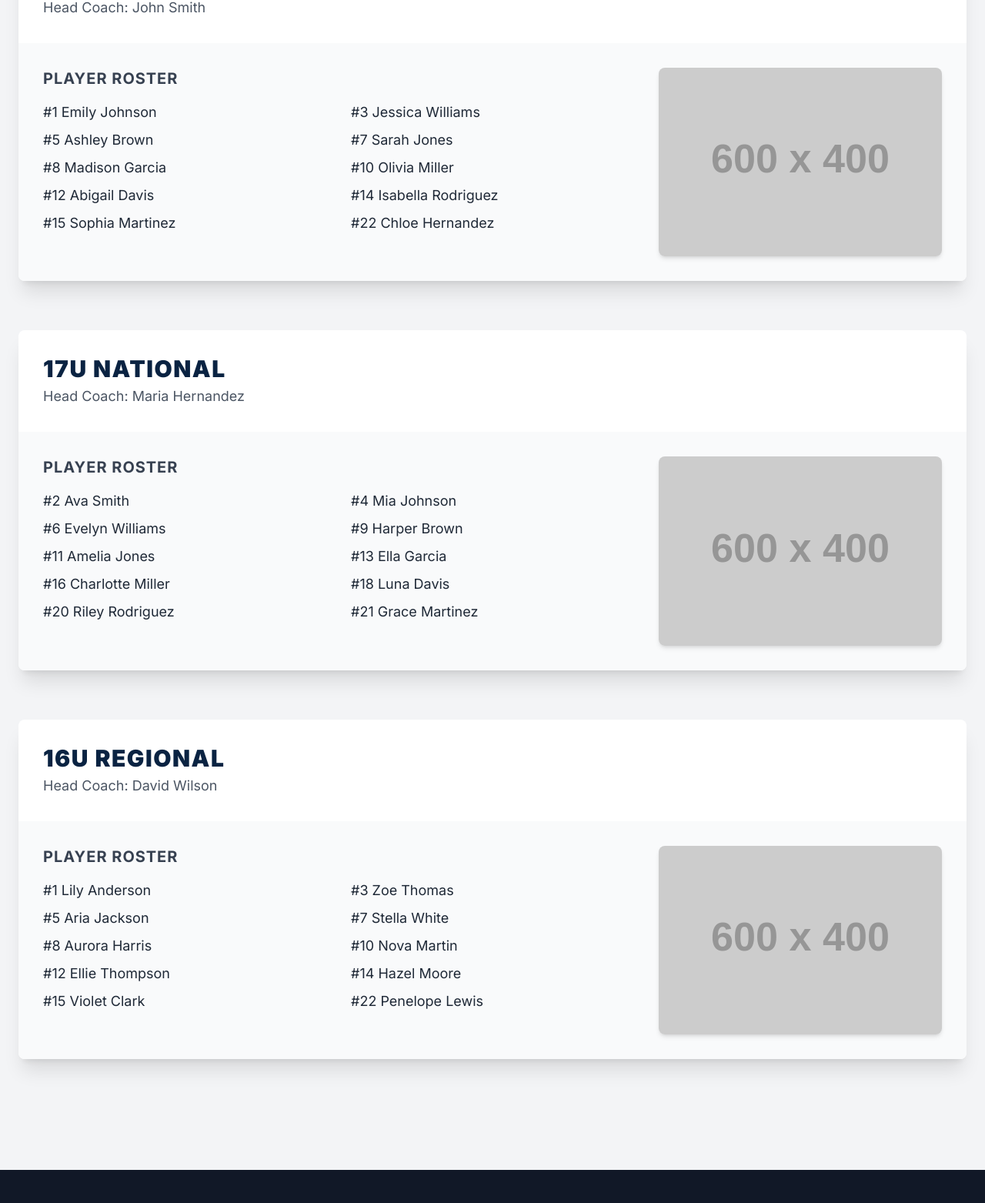
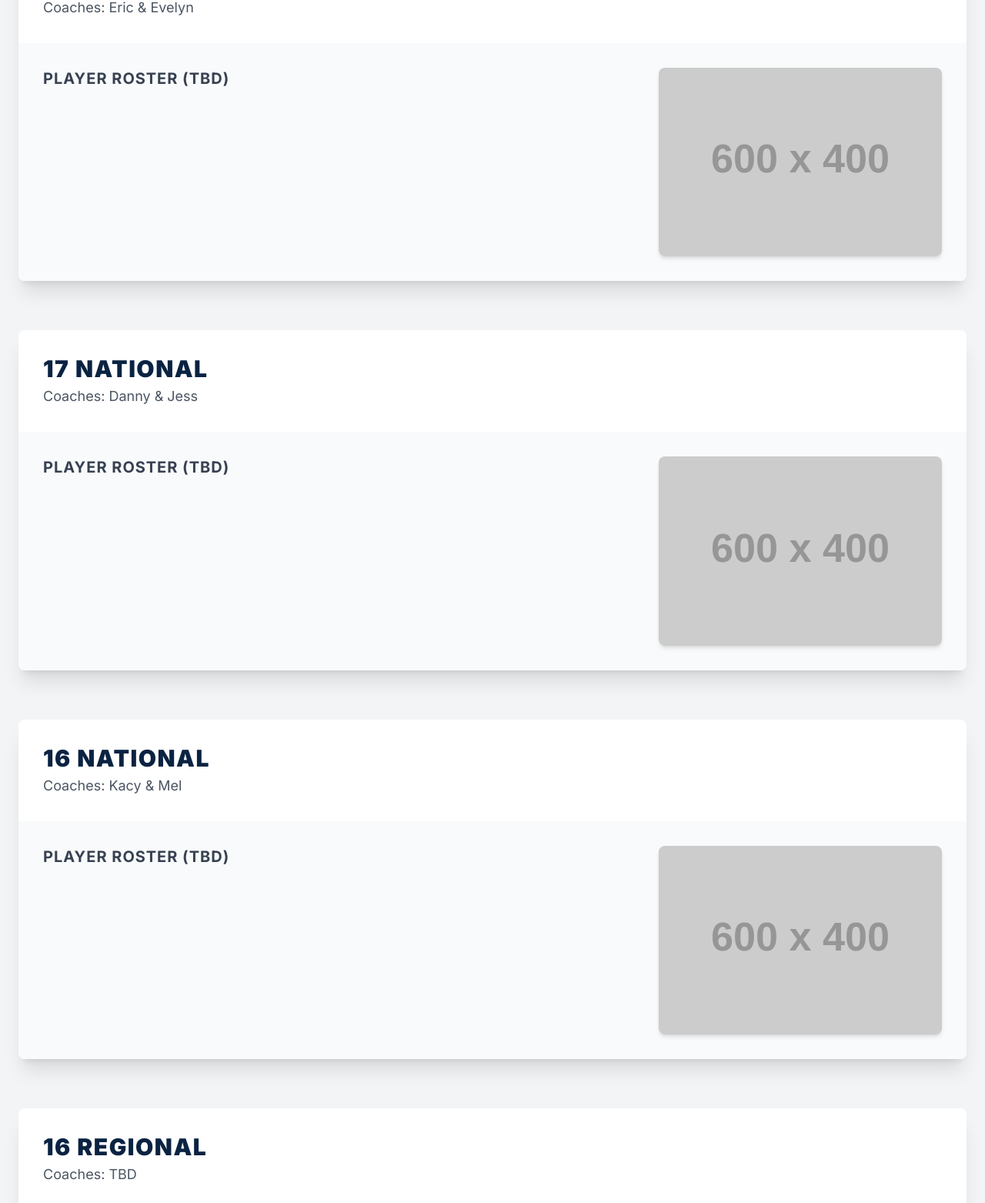
Before and after one commit to DEBVB/RLVBC, a plain HTML site: page teams.html in a window 1280 px wide. Shown: the part 460-2023 px from the top of the page at 77% size. Drawn offline with nearby package versions, Linux system fonts and the light colour scheme; placeholder pictures from the web are drawn by us.

Commit message:
Update teams.html

```diff
--- a/teams.html
+++ b/teams.html
@@ -90,97 +90,103 @@
         <section class="py-20">
             <div class="container mx-auto px-6">
 
-                <!-- Team: 18U National -->
+                <!-- Team: 18 National -->
                 <div class="bg-white rounded-lg shadow-xl overflow-hidden mb-16 fade-in">
                     <div class="p-8">
-                        <h2 class="text-3xl font-black collegiate-style text-rl-blue">18U NATIONAL</h2>
-                        <p class="text-lg text-gray-600 mt-1">Head Coach: John Smith</p>
+                        <h2 class="text-3xl font-black collegiate-style text-rl-blue">18 NATIONAL</h2>
+                        <p class="text-lg text-gray-600 mt-1">Coaches: Eric & Evelyn</p>
                     </div>
                     <div class="grid md:grid-cols-3 gap-8 p-8 bg-gray-50">
-                        <!-- Roster List -->
                         <div class="md:col-span-2">
-                            <h3 class="text-xl font-bold collegiate-style text-gray-700 mb-4">Player Roster</h3>
-                            <ul class="grid sm:grid-cols-2 gap-x-8 gap-y-2 text-lg">
-                                <li>#1 Emily Johnson</li>
-                                <li>#3 Jessica Williams</li>
-                                <li>#5 Ashley Brown</li>
-                                <li>#7 Sarah Jones</li>
-                                <li>#8 Madison Garcia</li>
-                                <li>#10 Olivia Miller</li>
-                                <li>#12 Abigail Davis</li>
-                                <li>#14 Isabella Rodriguez</li>
-                                <li>#15 Sophia Martinez</li>
-                                <li>#22 Chloe Hernandez</li>
-                            </ul>
+                            <h3 class="text-xl font-bold collegiate-style text-gray-700 mb-4">Player Roster (TBD)</h3>
                         </div>
-                        <!-- Team Photo -->
-                        <div>
-                             <img src="https://placehold.co/600x400/0A2342/FFFFFF?text=18U+Team+Photo" alt="18U National Team" class="rounded-lg shadow-md w-full h-auto">
-                        </div>
+                        <div><img src="https://placehold.co/600x400/0A2342/FFFFFF?text=18+National" alt="18 National Team" class="rounded-lg shadow-md w-full h-auto"></div>
                     </div>
                 </div>
 
-                <!-- Team: 17U National -->
-                <div class="bg-white rounded-lg shadow-xl overflow-hidden mb-16 fade-in" style="animation-delay: 0.2s;">
+                <!-- Team: 17 National -->
+                <div class="bg-white rounded-lg shadow-xl overflow-hidden mb-16 fade-in" style="animation-delay: 0.1s;">
                     <div class="p-8">
-                        <h2 class="text-3xl font-black collegiate-style text-rl-blue">17U NATIONAL</h2>
-                        <p class="text-lg text-gray-600 mt-1">Head Coach: Maria Hernandez</p>
+                        <h2 class="text-3xl font-black collegiate-style text-rl-blue">17 NATIONAL</h2>
+                        <p class="text-lg text-gray-600 mt-1">Coaches: Danny & Jess</p>
                     </div>
                     <div class="grid md:grid-cols-3 gap-8 p-8 bg-gray-50">
-                        <!-- Roster List -->
                         <div class="md:col-span-2">
-                            <h3 class="text-xl font-bold collegiate-style text-gray-700 mb-4">Player Roster</h3>
-                            <ul class="grid sm:grid-cols-2 gap-x-8 gap-y-2 text-lg">
-                                <li>#2 Ava Smith</li>
-                                <li>#4 Mia Johnson</li>
-                                <li>#6 Evelyn Williams</li>
-                                <li>#9 Harper Brown</li>
-                                <li>#11 Amelia Jones</li>
-                                <li>#13 Ella Garcia</li>
-                                <li>#16 Charlotte Miller</li>
-                                <li>#18 Luna Davis</li>
-                                <li>#20 Riley Rodriguez</li>
-                                <li>#21 Grace Martinez</li>
-                            </ul>
+                            <h3 class="text-xl font-bold collegiate-style text-gray-700 mb-4">Player Roster (TBD)</h3>
                         </div>
-                        <!-- Team Photo -->
-                        <div>
-                             <img src="https://placehold.co/600x400/0A2342/FFFFFF?text=17U+Team+Photo" alt="17U National Team" class="rounded-lg shadow-md w-full h-auto">
-                        </div>
+                        <div><img src="https://placehold.co/600x400/0A2342/FFFFFF?text=17+National" alt="17 National Team" class="rounded-lg shadow-md w-full h-auto"></div>
                     </div>
                 </div>
 
-                <!-- Team: 16U Regional -->
-                <div class="bg-white rounded-lg shadow-xl overflow-hidden mb-16 fade-in" style="animation-delay: 0.4s;">
+                <!-- Team: 16 National -->
+                <div class="bg-white rounded-lg shadow-xl overflow-hidden mb-16 fade-in" style="animation-delay: 0.2s;">
                     <div class="p-8">
-                        <h2 class="text-3xl font-black collegiate-style text-rl-blue">16U REGIONAL</h2>
-                        <p class="text-lg text-gray-600 mt-1">Head Coach: David Wilson</p>
+                        <h2 class="text-3xl font-black collegiate-style text-rl-blue">16 NATIONAL</h2>
+                        <p class="text-lg text-gray-600 mt-1">Coaches: Kacy & Mel</p>
                     </div>
                     <div class="grid md:grid-cols-3 gap-8 p-8 bg-gray-50">
-                        <!-- Roster List -->
                         <div class="md:col-span-2">
-                            <h3 class="text-xl font-bold collegiate-style text-gray-700 mb-4">Player Roster</h3>
-                            <ul class="grid sm:grid-cols-2 gap-x-8 gap-y-2 text-lg">
-                                <li>#1 Lily Anderson</li>
-                                <li>#3 Zoe Thomas</li>
-                                <li>#5 Aria Jackson</li>
-                                <li>#7 Stella White</li>
-                                <li>#8 Aurora Harris</li>
-                                <li>#10 Nova Martin</li>
-                                <li>#12 Ellie Thompson</li>
-                                <li>#14 Hazel Moore</li>
-                                <li>#15 Violet Clark</li>
-                                <li>#22 Penelope Lewis</li>
-                             </ul>
+                            <h3 class="text-xl font-bold collegiate-style text-gray-700 mb-4">Player Roster (TBD)</h3>
                         </div>
-                        <!-- Team Photo -->
-                        <div>
-                             <img src="https://placehold.co/600x400/0A2342/FFFFFF?text=16U+Team+Photo" alt="16U Regional Team" class="rounded-lg shadow-md w-full h-auto">
-                        </div>
+                        <div><img src="https://placehold.co/600x400/0A2342/FFFFFF?text=16+National" alt="16 National Team" class="rounded-lg shadow-md w-full h-auto"></div>
                     </div>
                 </div>
 
-                <!-- Add more teams following the same structure -->
+                <!-- Team: 16 Regional -->
+                <div class="bg-white rounded-lg shadow-xl overflow-hidden mb-16 fade-in" style="animation-delay: 0.3s;">
+                    <div class="p-8">
+                        <h2 class="text-3xl font-black collegiate-style text-rl-blue">16 REGIONAL</h2>
+                        <p class="text-lg text-gray-600 mt-1">Coaches: TBD</p>
+                    </div>
+                    <div class="grid md:grid-cols-3 gap-8 p-8 bg-gray-50">
+                        <div class="md:col-span-2">
+                            <h3 class="text-xl font-bold collegiate-style text-gray-700 mb-4">Player Roster (TBD)</h3>
+                        </div>
+                        <div><img src="https://placehold.co/600x400/0A2342/FFFFFF?text=16+Regional" alt="16 Regional Team" class="rounded-lg shadow-md w-full h-auto"></div>
+                    </div>
+                </div>
+
+                <!-- Team: 15 National -->
+                <div class="bg-white rounded-lg shadow-xl overflow-hidden mb-16 fade-in" style="animation-delay: 0.4s;">
+                    <div class="p-8">
+                        <h2 class="text-3xl font-black collegiate-style text-rl-blue">15 NATIONAL</h2>
+                        <p class="text-lg text-gray-600 mt-1">Coaches: Steph & Morgan</p>
+                    </div>
+                    <div class="grid md:grid-cols-3 gap-8 p-8 bg-gray-50">
+                        <div class="md:col-span-2">
+                            <h3 class="text-xl font-bold collegiate-style text-gray-700 mb-4">Player Roster (TBD)</h3>
+                        </div>
+                        <div><img src="https://placehold.co/600x400/0A2342/FFFFFF?text=15+National" alt="15 National Team" class="rounded-lg shadow-md w-full h-auto"></div>
+                    </div>
+                </div>
+
+                <!-- Team: 15 Regional -->
+                <div class="bg-white rounded-lg shadow-xl overflow-hidden mb-16 fade-in" style="animation-delay: 0.5s;">
+                    <div class="p-8">
+                        <h2 class="text-3xl font-black collegiate-style text-rl-blue">15 REGIONAL</h2>
+                        <p class="text-lg text-gray-600 mt-1">Coaches: TBD</p>
+                    </div>
+                    <div class="grid md:grid-cols-3 gap-8 p-8 bg-gray-50">
+                        <div class="md:col-span-2">
+                            <h3 class="text-xl font-bold collegiate-style text-gray-700 mb-4">Player Roster (TBD)</h3>
+                        </div>
+                        <div><img src="https://placehold.co/600x400/0A2342/FFFFFF?text=15+Regional" alt="15 Regional Team" class="rounded-lg shadow-md w-full h-auto"></div>
+                    </div>
+                </div>
+
+                <!-- Team: 14 & Under -->
+                <div class="bg-white rounded-lg shadow-xl overflow-hidden mb-16 fade-in" style="animation-delay: 0.6s;">
+                    <div class="p-8">
+                        <h2 class="text-3xl font-black collegiate-style text-rl-blue">14 & UNDER</h2>
+                        <p class="text-lg text-gray-600 mt-1">Coaches: TBD</p>
+                    </div>
+                    <div class="grid md:grid-cols-3 gap-8 p-8 bg-gray-50">
+                        <div class="md:col-span-2">
+                            <h3 class="text-xl font-bold collegiate-style text-gray-700 mb-4">Player Roster (TBD)</h3>
+                        </div>
+                        <div><img src="https://placehold.co/600x400/0A2342/FFFFFF?text=14U+Team" alt="14 & Under Team" class="rounded-lg shadow-md w-full h-auto"></div>
+                    </div>
+                </div>
 
             </div>
         </section>
```
